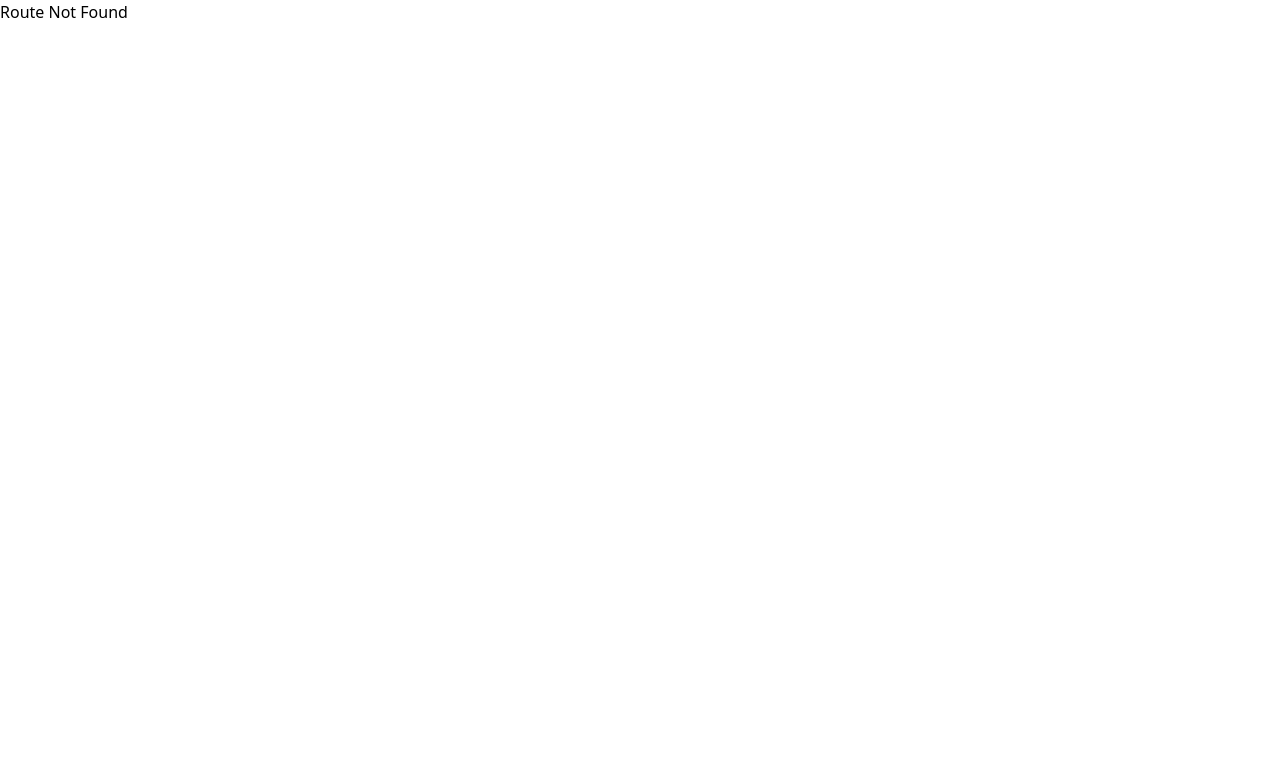
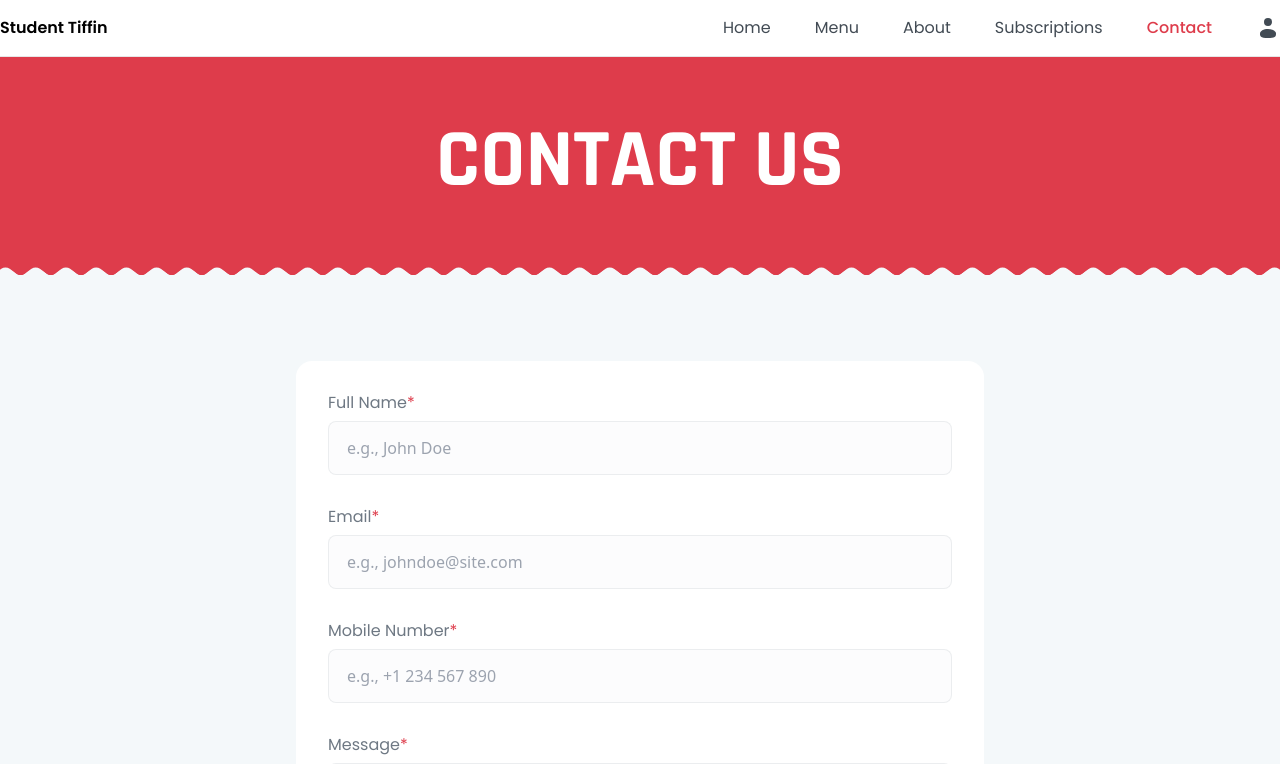
Before and after one commit to rahulsd380/Student-Tiffin-Client, a React (Vite) app: page /contact-us in a window 1280 px wide. Before the commit this address had no page. Shown: the top 764 px of the page. Built offline with nearby package versions, Linux system fonts and the light colour scheme.

Commit message:
Added contact us page

```diff
--- a/src/components/Shared/ContactUsForm/ContactUsForm.tsx
+++ b/src/components/Shared/ContactUsForm/ContactUsForm.tsx
@@ -12,7 +12,11 @@ type FormValues = {
   message: string;
 };
 
-const ContactUsForm = () => {
+type TProps = {
+  classNames?:string;
+}
+
+const ContactUsForm:React.FC<TProps> = ({classNames}) => {
   const methods = useForm<FormValues>({
     defaultValues: {
       fullName: "",
@@ -57,7 +61,7 @@ const ContactUsForm = () => {
 
   return (
     <FormProvider {...methods}>
-      <form ref={form} onSubmit={handleSubmit(sendEmail)} className="space-y-8">
+      <form ref={form} onSubmit={handleSubmit(sendEmail)} className={`space-y-8 ${classNames}`}>
         <Input
           label="Full Name"
           name="from_name"
--- a/src/components/Shared/Navbar/navlinks.ts
+++ b/src/components/Shared/Navbar/navlinks.ts
@@ -5,7 +5,7 @@ export const navLinks = [
     { label: "Menu", path: "/menu" },
     { label: "About", path: "/about" },
     { label: "Subscriptions", path: "/subscriptions" },
-    { label: "Contact", path: "/contact" },
+    { label: "Contact", path: "/contact-us" },
   ];
 
   export const dropdownLinks = [
--- /dev/null
+++ b/src/pages/ContactUs/ContactUs.tsx
@@ -0,0 +1,15 @@
+import HeadingContainer from "../../components/Shared/HeadingContainer/HeadingContainer";
+import ContactUsForm from "../../components/Shared/ContactUsForm/ContactUsForm";
+
+const ContactUs = () => {
+  return (
+    <div className="w-full bg-[#F4F8FA] h-full  pb-[64px] md:pb-[96px]">
+      <HeadingContainer title={"CONTACT US"} />
+      <div className="max-w-[688px] w-full mx-auto mt-[96px] px-5 md:px-10 xl:px-0">
+        <ContactUsForm classNames="bg-white p-5 md:p-8 rounded-2xl" />
+      </div>
+    </div>
+  );
+};
+
+export default ContactUs;
--- a/src/pages/Subscriptions/Subscriptions.tsx
+++ b/src/pages/Subscriptions/Subscriptions.tsx
@@ -4,7 +4,7 @@ import SubscriptionPlans from './../../components/HomePageComponents/Subscriptio
 
 const Subscriptions = () => {
     return (
-        <div className="space-y-[96px] xl:space=y=[128px] w-full">
+        <div className="w-full">
             <HeadingContainer title={"Subscription PLANS"}/>
             <SubscriptionPlans isHeadingVisible={false}/>
         </div>
--- a/src/routes/routes.tsx
+++ b/src/routes/routes.tsx
@@ -3,6 +3,7 @@ import MainLayout from "../layouts/MainLayout/MainLayout";
 import NotFoundPage from "../pages/NotFoundPage/NotFoundPage";
 import Home from "../pages/Home/Home";
 import Subscriptions from "../pages/Subscriptions/Subscriptions";
+import ContactUs from "../pages/ContactUs/ContactUs";
 
 export const router = createBrowserRouter([
   {
@@ -18,6 +19,10 @@ export const router = createBrowserRouter([
         path: "/subscriptions",
         element: <Subscriptions />,
       },
+      {
+        path: "/contact-us",
+        element: <ContactUs />,
+      },
     ],
   },
 ]);
```
Also changed, not shown: src/components/Shared/HeadingContainer/HeadingContainer.tsx (+13 -8 lines).
